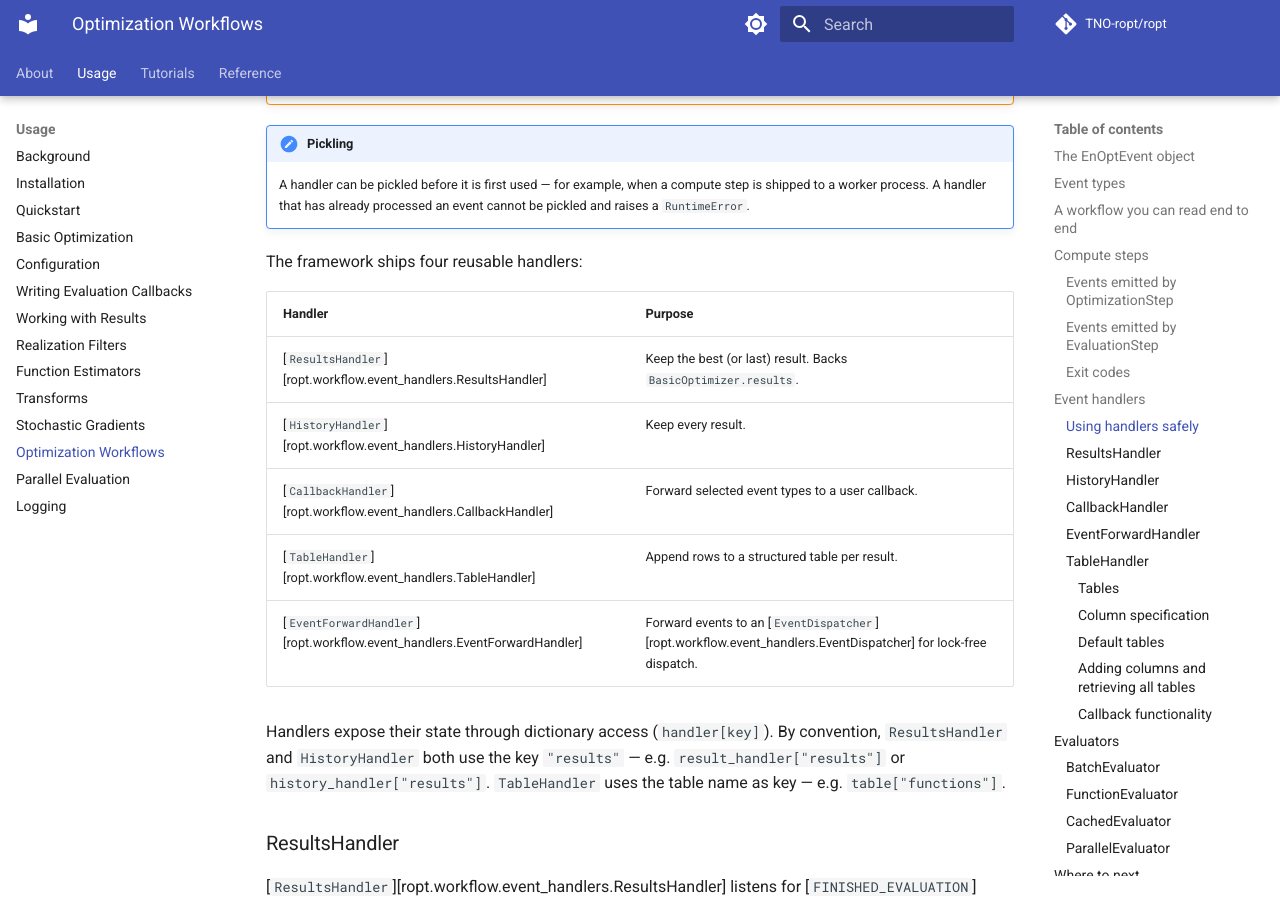
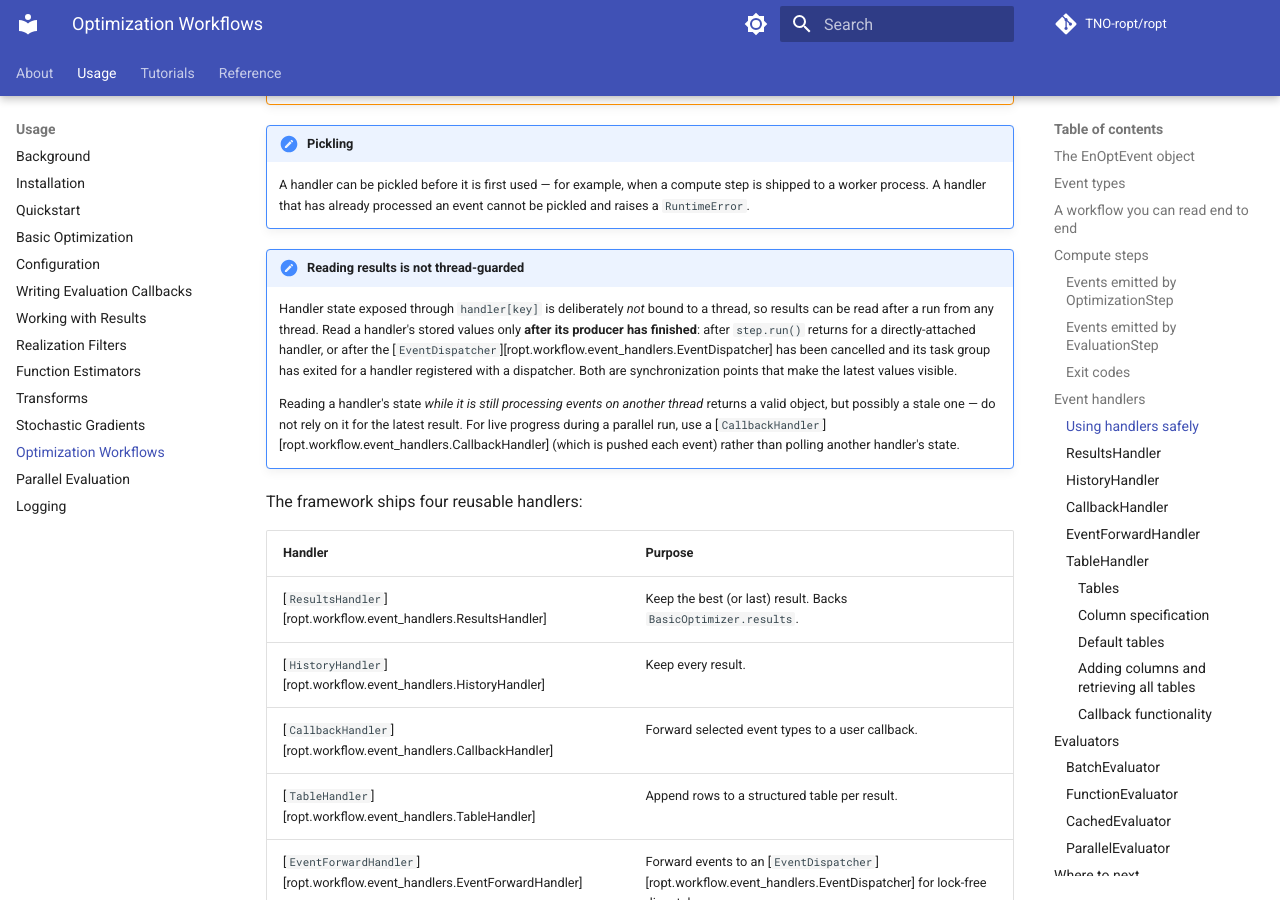
Before and after one commit to TNO-ropt/ropt, an MkDocs documentation site: the page built from docs/usage/workflows.md, in a window 1280 px wide and 900 px high, scrolled down 5430 px. Built offline with MkDocs 1.6.1 and Material for MkDocs 9.7.7, drawn with Linux system fonts in a browser that asks for light colours; comment, search, counter and statistics services are not loaded; the version menu is left out.

Commit message:
Improve results reading

```diff
--- a/docs/usage/workflows.md
+++ b/docs/usage/workflows.md
@@ -234,6 +234,23 @@ Mixing the two, or registering with a second dispatcher, raises a
     A handler can be pickled before it is first used — for example, when a
     compute step is shipped to a worker process. A handler that has already
     processed an event cannot be pickled and raises a `RuntimeError`.
+
+!!! note "Reading results is not thread-guarded"
+
+    Handler state exposed through `handler[key]` is deliberately *not* bound to
+    a thread, so results can be read after a run from any thread. Read a
+    handler's stored values only **after its producer has finished**: after
+    `step.run()` returns for a directly-attached handler, or after the
+    [`EventDispatcher`][ropt.workflow.event_handlers.EventDispatcher] has been
+    cancelled and its task group has exited for a handler registered with a
+    dispatcher. Both are synchronization points that make the latest values
+    visible.
+
+    Reading a handler's state *while it is still processing events on another
+    thread* returns a valid object, but possibly a stale one — do not rely on it
+    for the latest result. For live progress during a parallel run, use a
+    [`CallbackHandler`][ropt.workflow.event_handlers.CallbackHandler] (which is
+    pushed each event) rather than polling another handler's state.
 
 The framework ships four reusable handlers:
 
```
Also changed, not shown: 1 other file.
